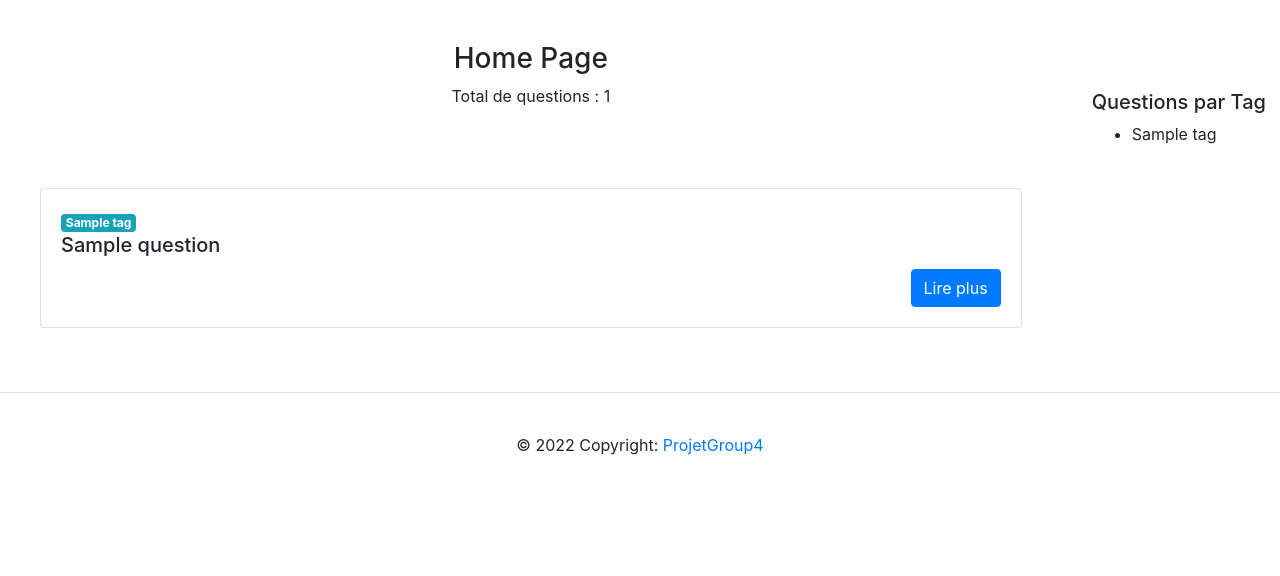
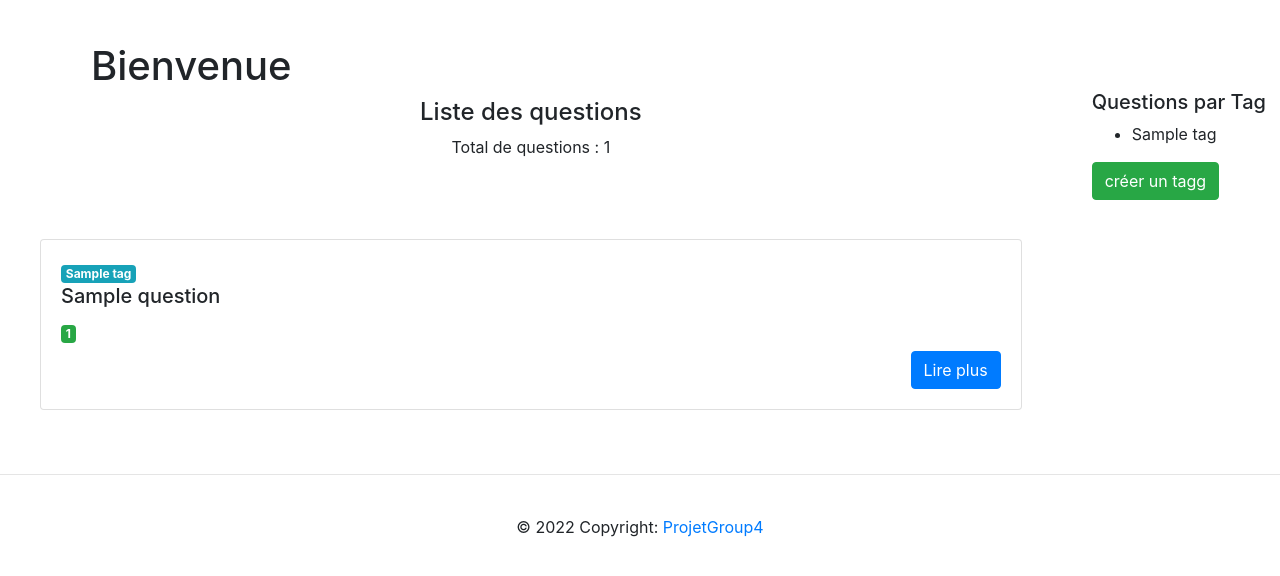
Before and after one commit to GaelleOGER/projetGroupe4, a Django app: page / in a window 1280 px wide. Shown: the part 54-630 px from the top of the page. Run offline with Django 4.2, Linux system fonts and the light colour scheme; tables that the repository leaves empty hold one stand-in row (values such as "Sample post"); some libraries are stand-ins or nearby versions.

Commit message:
version presentation

```diff
--- a/Digiflow/Digiflow/settings.py
+++ b/Digiflow/Digiflow/settings.py
@@ -46,8 +46,6 @@ INSTALLED_APPS = [
     'forum',
     'api',
 
-    'debug_toolbar',
-
 ]
 
 REST_FRAMEWORK = {
@@ -66,7 +64,6 @@ MIDDLEWARE = [
     'django.middleware.common.CommonMiddleware',
     'django.middleware.csrf.CsrfViewMiddleware',
     'django.contrib.auth.middleware.AuthenticationMiddleware',
-    'debug_toolbar.middleware.DebugToolbarMiddleware',
     'django.contrib.messages.middleware.MessageMiddleware',
     'django.middleware.clickjacking.XFrameOptionsMiddleware',
 ]
@@ -179,5 +176,3 @@ STATIC_URL = 'static/'
 DEFAULT_AUTO_FIELD = 'django.db.models.BigAutoField'
 
 LOGOUT_REDIRECT_URL = "home"
-
-INTERNAL_IPS = '127.0.0.1'
--- a/Digiflow/forum/templates/home.html
+++ b/Digiflow/forum/templates/home.html
@@ -7,8 +7,9 @@
 
 <div class="row" id="main-question-filter-container">
     <div class="col-lg-10 mx-auto mb-4">
+        <h1 class="top-l-sep">Bienvenue</h1>
         <div class="section-title text-center ">
-            <h3 class="top-c-sep">Home Page</h3>
+            <h4 class="top-c-sep">Liste des questions</h4>
             <p class="mb-30 ff-montserrat">Total de questions : {{number}}</p>
         </div>
     </div>
@@ -21,6 +22,7 @@
                 <span class="badge badge-info tag-filter float-end" id="{{each.tags.slug}}">
                     {{ each.tags.name }}</span>
                 <h5 class="card-title">{{each.title}}</h5>
+                <h5 class="badge badge-success">{{each.questionvote.profile.count}}</h5>
                 <div class="d-grid gap-2 d-md-flex justify-content-md-end">
                     <a href="{% url 'forum:questiondetail' pk=each.pk %}" class="btn btn-primary">Lire plus</a>
                 </div>
--- a/Digiflow/forum/templates/question_detail.html
+++ b/Digiflow/forum/templates/question_detail.html
@@ -14,9 +14,9 @@
                 <h5>nombre de vote</h5>
                 <span class="badge badge-success">{{object.questionvote.profile.count}}</span>
                 {% if request.user in object.questionvote.profile.all %}
-                <a href="{% url 'forum:question-vote' pk=object.pk %}">unvote</a>
+                <a class="badge badge-danger" href="{% url 'forum:question-vote' pk=object.pk %}">unvote</a>
                 {% else %}
-                <a href="{% url 'forum:question-vote' pk=object.pk %}">vote</a>
+                <a class="badge badge-dark" href="{% url 'forum:question-vote' pk=object.pk %}">vote</a>
                 {% endif %}
             </div>
             <div class="card-footer">
--- a/Digiflow/forum/views.py
+++ b/Digiflow/forum/views.py
@@ -26,6 +26,7 @@ class HomeView(ListView):
     paginate_by = 5
     model = Question
     template_name = "home.html"
+
     def get_context_data(self, **kwargs):
         context = super().get_context_data(**kwargs)
         #afficher les 10 premiers elements
@@ -100,24 +101,28 @@ class ProfileUpdateView(UpdateView):
 
 # FRIEND
 
+
 def AddFriendRelationship(request, *args,**kwargs):
+
+    priorURL = request.META.get('HTTP_REFERER')
     object = Profile.objects.get(pk=kwargs['pk'])
     friend = Friend.objects.create(
         profile=request.user.userprofile,
         friend=object.user,
     )
     object.waitinglist.add(request.user)
-    url = reverse_lazy('forum:ajouter-amie')
-    return redirect(url)
+
+    return redirect(priorURL)
 
 
 def RemoveFriendRelationship(request, *args, **kwargs):
+    priorURL = request.META.get('HTTP_REFERER')
     qs1 = Friend.objects.get(friend=User.objects.get(pk=kwargs['pk']), profile=request.user.userprofile)
     qs1.delete()
     qs2 = Friend.objects.get(friend=request.user, profile=User.objects.get(pk=kwargs['pk']))
     qs2.delete()
     url = reverse_lazy('forum:ajouter-amie')
-    return redirect(url)
+    return redirect(priorURL)
 
 
 # def AddAmie(request, *args, **kwargs):
@@ -172,13 +177,10 @@ class QuestionCreateView(CreateView):
     fields = ['title', 'body', 'tags']
 
     def form_valid(self, form):
-        print(self.request.user)
-        print(form)
 
         # ici la logique de point
         if self.request.user.userprofile.point != 0:
             form.instance.user = self.request.user
-
             self.request.user.userprofile.point -= 1
             self.request.user.userprofile.save()
             messages.success(self.request, "Votre question a bien été envoyé")
@@ -402,7 +404,7 @@ class TagCreateView(CreateView):
     def post(self, request, *args, **kwargs):
         form = TagForm(request.POST or None)
         form.save()
-        return render(request, 'home.html', context={"form": form})
+        return render(request, 'landing.html', context={"form": form})
 
 def Logout(request):
     logout(request)
--- a/Digiflow/templates/site/sidebar.html
+++ b/Digiflow/templates/site/sidebar.html
@@ -6,3 +6,8 @@
         </li>
     {% endfor %}
 </ul>
+<div>
+    <a class="btn btn-success" href="{% url 'forum:tag-create' %}">
+    créer un tagg
+    </a>
+</div>
```
Also changed, not shown: Digiflow/forum/templates/tag.html (+19 -9 lines).
